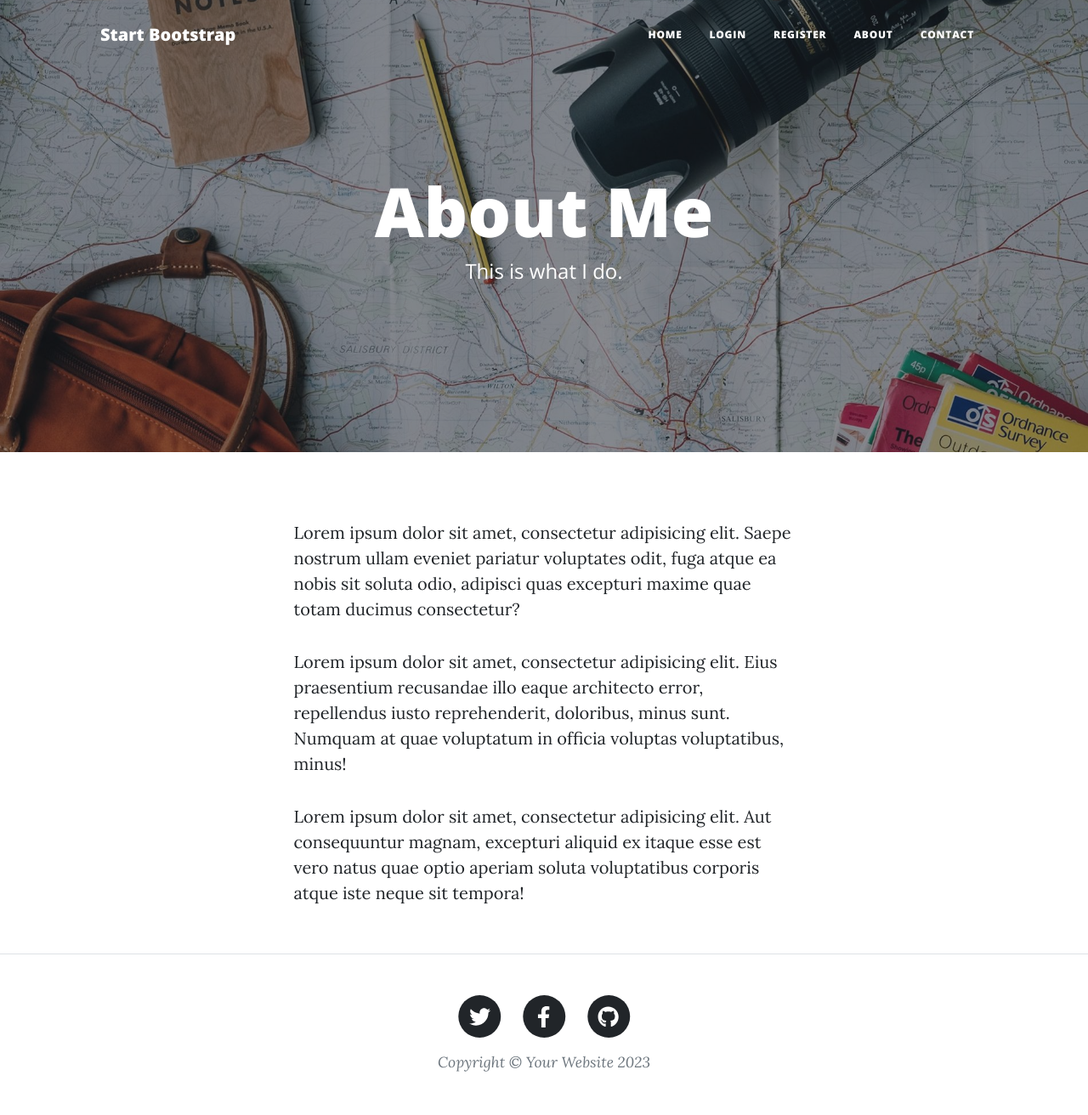
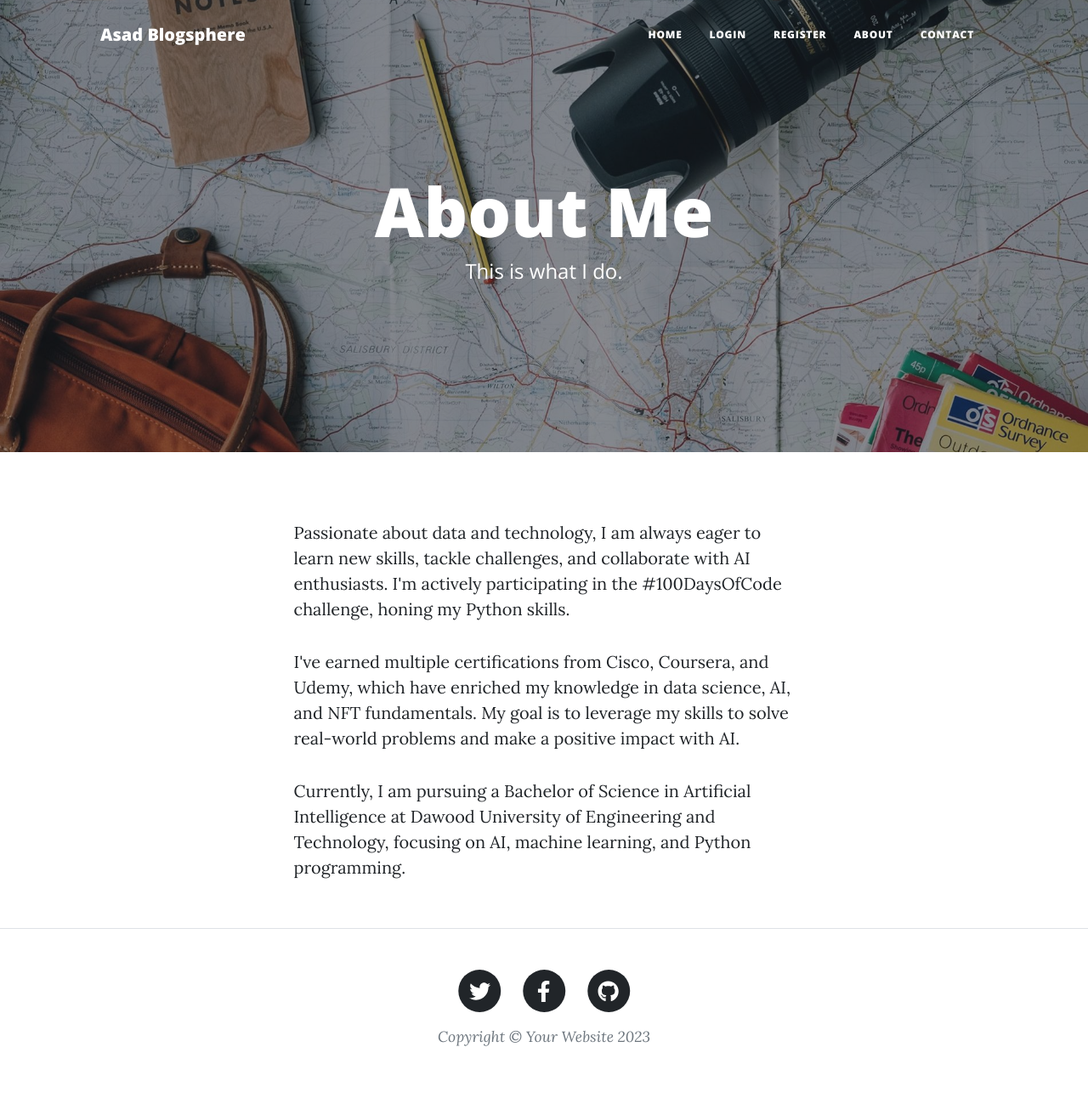
Before and after one commit to Asadullah-Dogar/day-71-starting-files-blog-for-deployment, a Flask app: page /about in a window 1280 px wide. Shown: the whole page at 85% size. After the commit the page ends 1231 px from the top, so only its background shows below. Run offline with Flask 3, Linux system fonts and the light colour scheme; some libraries are stand-ins or nearby versions.

Commit message:
Add a procfile and add env variable and change the about header and index file

```diff
--- a/main.py
+++ b/main.py
@@ -12,7 +12,7 @@ from werkzeug.security import generate_password_hash, check_password_hash
 from forms import CreatePostForm, RegisterForm, LoginForm, CommentForm
 # Optional: add contact me email functionality (Day 60)
 # import smtplib
-
+import os
 
 '''
 Make sure the required packages are installed:
@@ -27,9 +27,10 @@ pip3 install -r requirements.txt
 This will install the packages from the requirements.txt for this project.
 '''
 
+app = Flask(__name__)
 
-app = Flask(__name__)
-app.config['SECRET_KEY'] = '8BYkEfBA6O6donzWlSihBXox7C0sKR6b'
+app.config['SECRET_KEY'] = os.environ.get('FLASK_KEY')
+
 ckeditor = CKEditor(app)
 Bootstrap5(app)
 
@@ -42,7 +43,6 @@ login_manager.init_app(app)
 def load_user(user_id):
     return db.get_or_404(User, user_id)
 
-
 # For adding profile images to the comment section
 gravatar = Gravatar(app,
                     size=100,
@@ -53,10 +53,13 @@ gravatar = Gravatar(app,
                     use_ssl=False,
                     base_url=None)
 
+
 # CREATE DATABASE
 class Base(DeclarativeBase):
     pass
-app.config['SQLALCHEMY_DATABASE_URI'] = 'sqlite:///posts.db'
+
+
+app.config['SQLALCHEMY_DATABASE_URI'] = os.environ.get('DB_URI', 'sqlite:///posts.db')
 db = SQLAlchemy(model_class=Base)
 db.init_app(app)
 
@@ -274,6 +277,7 @@ def about():
 def contact():
     return render_template("contact.html", current_user=current_user)
 
+
 # Optional: You can include the email sending code from Day 60:
 # DON'T put your email and password here directly! The code will be visible when you upload to Github.
 # Use environment variables instead (Day 35)
@@ -298,5 +302,7 @@ def contact():
 #         connection.sendmail(MAIL_ADDRESS, MAIL_APP_PW, email_message)
 
 
+# if __name__ == "__main__":
+#     app.run(debug=True, port=5001)
 if __name__ == "__main__":
-    app.run(debug=True, port=5001)
+    app.run(debug=False)
--- a/templates/about.html
+++ b/templates/about.html
@@ -21,23 +21,18 @@
   <div class="container px-4 px-lg-5">
     <div class="row gx-4 gx-lg-5 justify-content-center">
       <div class="col-md-10 col-lg-8 col-xl-7">
-        <p>
-          Lorem ipsum dolor sit amet, consectetur adipisicing elit. Saepe
-          nostrum ullam eveniet pariatur voluptates odit, fuga atque ea nobis
-          sit soluta odio, adipisci quas excepturi maxime quae totam ducimus
-          consectetur?
+         <p>
+          Passionate about data and technology, I am always eager to learn new skills, tackle challenges, and collaborate with AI enthusiasts.
+
+I'm actively participating in the #100DaysOfCode challenge, honing my Python skills.
         </p>
         <p>
-          Lorem ipsum dolor sit amet, consectetur adipisicing elit. Eius
-          praesentium recusandae illo eaque architecto error, repellendus iusto
-          reprehenderit, doloribus, minus sunt. Numquam at quae voluptatum in
-          officia voluptas voluptatibus, minus!
+          I've earned multiple certifications from Cisco, Coursera, and Udemy, which have enriched my knowledge in data science, AI, and NFT fundamentals.
+
+My goal is to leverage my skills to solve real-world problems and make a positive impact with AI.
         </p>
         <p>
-          Lorem ipsum dolor sit amet, consectetur adipisicing elit. Aut
-          consequuntur magnam, excepturi aliquid ex itaque esse est vero natus
-          quae optio aperiam soluta voluptatibus corporis atque iste neque sit
-          tempora!
+           Currently, I am pursuing a Bachelor of Science in Artificial Intelligence at Dawood University of Engineering and Technology, focusing on AI, machine learning, and Python programming.
         </p>
       </div>
     </div>
--- a/templates/header.html
+++ b/templates/header.html
@@ -8,7 +8,7 @@
     />
     <meta name="description" content="" />
     <meta name="author" content="" />
-    <title>Angela's Blog</title>
+    <title>Asad's Blog</title>
     {% block styles %}
     <!-- Load Bootstrap-Flask CSS here -->
     {{ bootstrap.load_css() }}
@@ -44,7 +44,7 @@
     <!-- Navigation-->
     <nav class="navbar navbar-expand-lg navbar-light" id="mainNav">
       <div class="container px-4 px-lg-5">
-        <a class="navbar-brand" href="/">Start Bootstrap</a>
+        <a class="navbar-brand" href="/">Asad Blogsphere</a>
         <button
           class="navbar-toggler"
           type="button"
--- a/templates/index.html
+++ b/templates/index.html
@@ -9,8 +9,8 @@
     <div class="row gx-4 gx-lg-5 justify-content-center">
       <div class="col-md-10 col-lg-8 col-xl-7">
         <div class="site-heading">
-          <h1>Angela's Blog</h1>
-          <span class="subheading">A collection of random musings.</span>
+          <h1>Asad's Blog</h1>
+          <span class="subheading">A Collection of Random Asad Musings.</span>
         </div>
       </div>
     </div>
```
Also changed, not shown: 1 other file.
